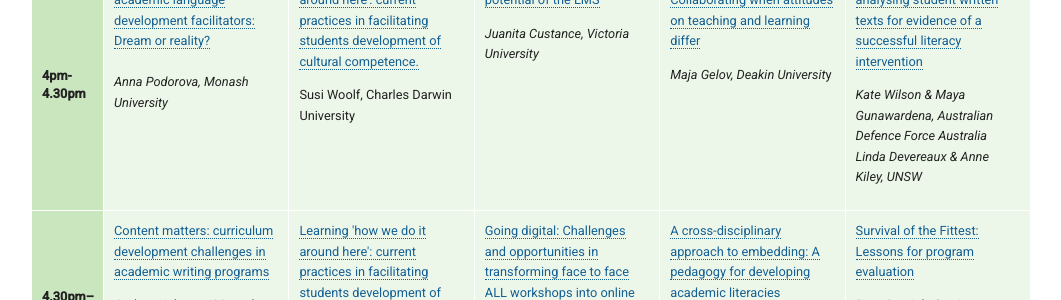
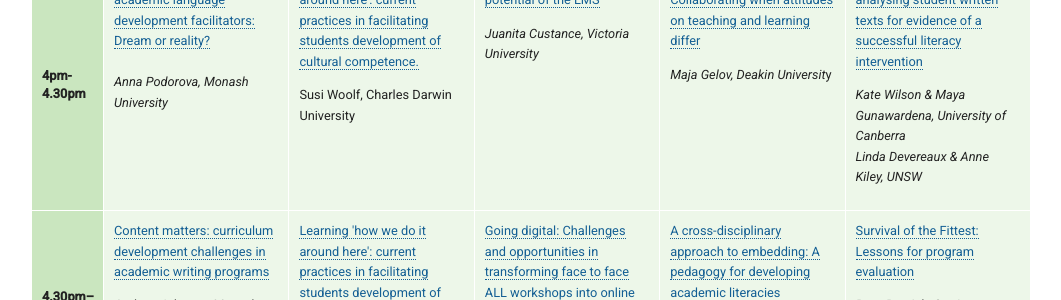
Before and after one commit to aallconference2017/aallconference2017.github.io, a Jekyll site: the page built from program/index.html, in a window 1280 px wide and 900 px high, scrolled down 2271 px. Shown: the part 173-473 px from the top of the window, without its empty margins (113-1174 px from the left). Built offline with Jekyll 4.4.1, drawn with Linux system fonts in a browser that asks for light colours.

Commit message:
Updated 'program/index.html' via CloudCannon

```diff
--- a/program/index.html
+++ b/program/index.html
@@ -10,7 +10,7 @@ show_jump_links: true
 		<div class="editable"><h5>For a copy of the full program click <a href="/Complete program for Web Oct 26.pdf">here.</a></h5><h5>For a copy of the online program click <a href="/Online program Oct 24.pdf">here.</a></h5><h5>Please note the program is subject to change at the organisers discretion.</h5></div>
         <h2>Day 1 - <small>1<sup>st</sup> Nov 2017</small></h2>
         <ul class="program">
-            <li><span class="time editable">9am-10am</span> <div class="session editable"><p><strong>Registration Opens</strong></p></div></li>
+            <li><span class="time editable">8.30am-10am</span> <div class="session editable"><p><strong>Registration Opens</strong></p></div></li>
             <li><span class="time editable">10am-11am</span> <div class="session editable"><p><strong>Conference Opening:</strong><br />Welcome to Country, Wathaurong Community Member<b>&nbsp;</b><br />Professor Beverley Oliver, Deputy-Vice Chancellor (Education) Deakin University</p></div></li>
             <li><span class="time editable">11am-12pm</span> <div class="session editable"><p class="present-before-paste"><strong>Keynote Speaker</strong><br /><a href="/Abstracts/AALL 2017 UW Abstract.pdf">Opening the doors to the disciplines: developing curriculum-integrated academic literacy instruction.</a><br /><a href="/keynote-speakers/">Ursula Wingate</a>, Senior Lecturer Language Education, Kings College London</p></div></li>
             <li><span class="time editable">12pm-1pm</span> <div class="session editable"><p><strong>Lunch</strong></p></div></li>
@@ -93,7 +93,7 @@ show_jump_links: true
                                 <td><div class="editable"><p><a href="/Abstracts/Learning 'how we do it around here'- current practices in facilitating students development of cultural competence. .pdf">Learning 'how we do it around here': current practices in facilitating students development of cultural competence.</a></p><p>Susi Woolf, Charles Darwin University</p></div></td>
                                 <td><div class="editable"><p><a href="__notset__">Extending the learning potential of the LMS</a></p><p><em>Juanita Custance, Victoria University</em></p></div></td>
                                 <td><div class="editable"><p><a href="/Abstracts/Are we on the same page Collaborating when attitudes on teaching and learning differ .pdf">Are we on the same page? Collaborating when attitudes on teaching and learning differ</a></p><p><em>Maja Gelov, Deakin Universit</em>y</p></div></td>
-                                <td><div class="editable"><p><a href="/Abstracts/The proof of the pudding … analysing student written texts for evidence of a successful literacy intervention. .pdf">The proof of the pudding &hellip; analysing student written texts for evidence of a successful literacy intervention</a></p><p><em>Kate Wilson &amp; Maya Gunawardena, Australian Defence Force Australia<br />Linda Devereaux &amp; Anne Kiley, UNSW</em></p></div></td>
+                                <td><div class="editable"><p><a href="/Abstracts/The proof of the pudding … analysing student written texts for evidence of a successful literacy intervention. .pdf">The proof of the pudding &hellip; analysing student written texts for evidence of a successful literacy intervention</a></p><p><em>Kate Wilson &amp; Maya Gunawardena, University of Canberra<br />Linda Devereaux &amp; Anne Kiley, UNSW</em></p></div></td>
                             </tr>
                             <tr>
                                 <th class="editable">4.30pm–5pm</th>
```
